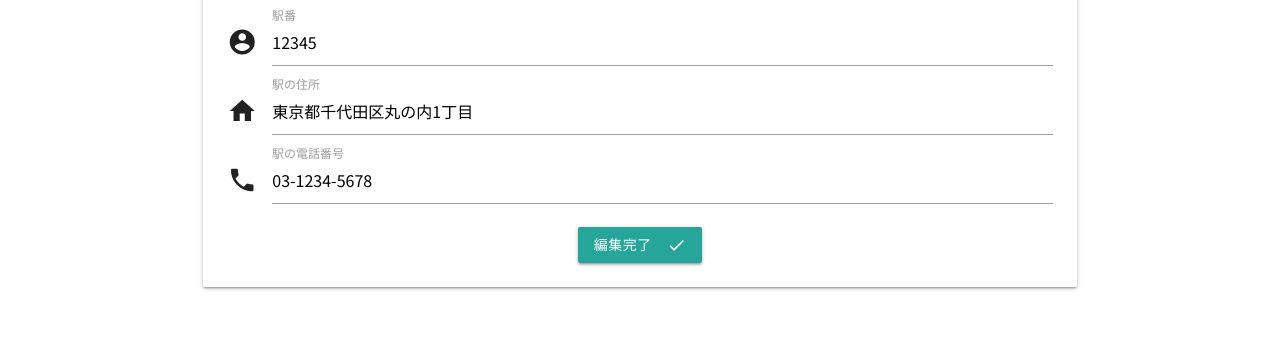
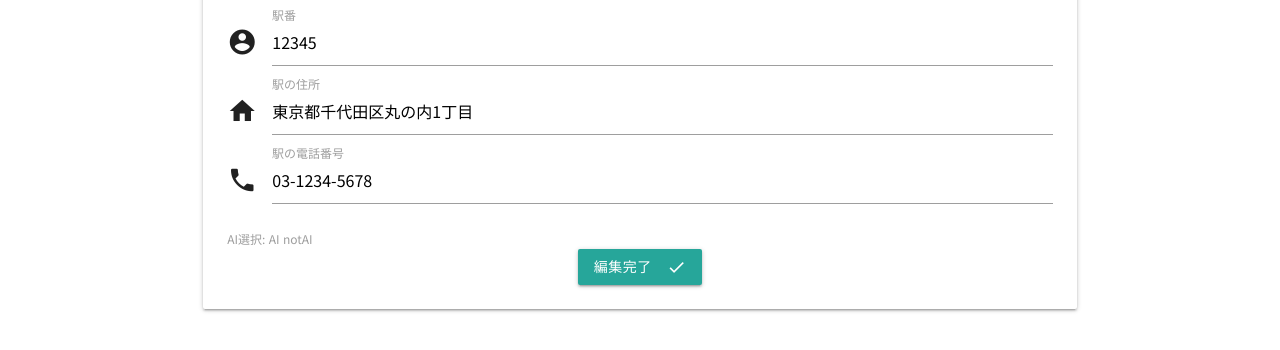
Before and after one commit to Holo-to-Talk/ms-2025, a website: page static/station/edit.html in a window 1280 px wide. Shown: the part 192-542 px from the top of the page. Drawn offline with nearby package versions, Linux system fonts and the light colour scheme; files that its build step writes are made by us from their sources.

Commit message:
station/edit registerタイプ追加処理（フロント未実装）

```diff
--- a/static/station/edit.html
+++ b/static/station/edit.html
@@ -100,6 +100,16 @@
                   />
                   <label for="station_phone" class="active">駅の電話番号</label>
                 </div>
+
+                  <!-- 駅のAI入力フィールド -->
+                  <div class="type_AI">
+                    <label>AI選択:</label>
+                        <input type="radio" id="ai" name="type_AI" value="true" checked>
+                        <label for="ai">AI</label>
+
+                        <input type="radio" id="not_ai" name="type_AI" value="false">
+                        <label for="not_ai">notAI</label>
+                  </div>
 
                 <!-- 編集完了ボタン -->
                 <div class="center-align">
```
Also changed, not shown: static/station/register.html (+12 -0 lines).
